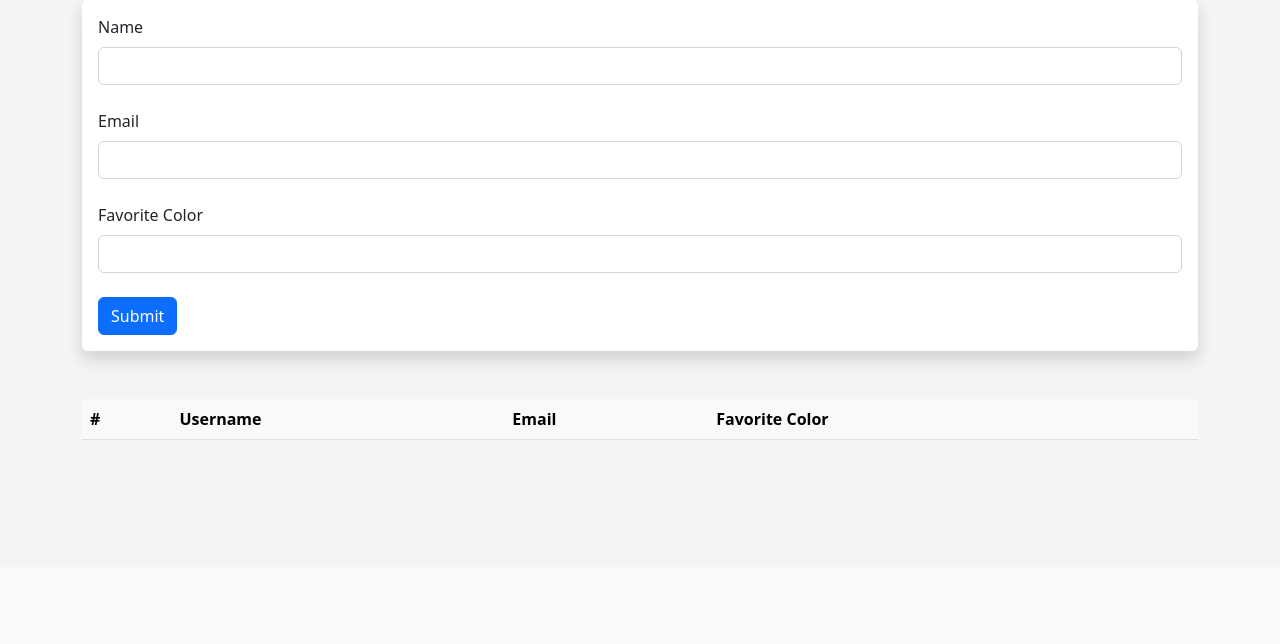
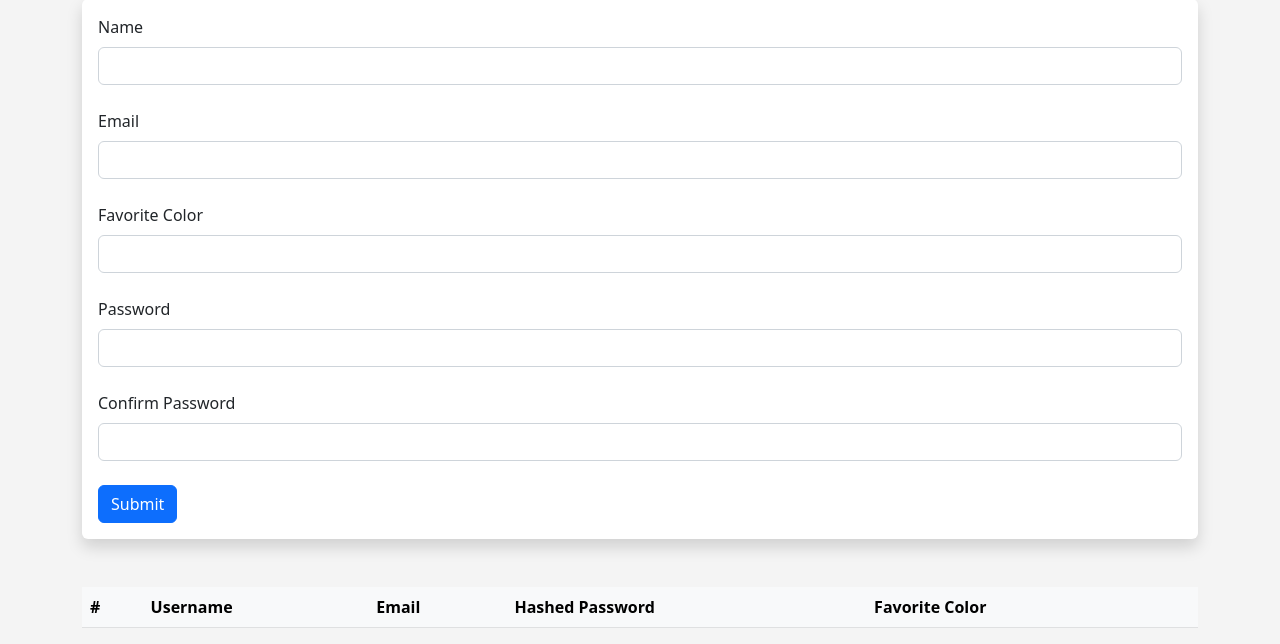
Before and after one commit to Kirasumairu/flask-project, a Flask app: page /users/add in a window 1280 px wide. Shown: the part 233-877 px from the top of the page. Before the commit the page ends 673 px from the top, so only its background shows below. Run offline with Flask 2, Linux system fonts and the light colour scheme; lists and menus that the app fills with data are empty.

Commit message:
Implementing hash on users (using model password property)

```diff
--- a/web/main.py
+++ b/web/main.py
@@ -1,7 +1,7 @@
 from flask import Flask, render_template, flash, request
 from flask_wtf import FlaskForm
-from wtforms import StringField, SubmitField
-from wtforms.validators import DataRequired
+from wtforms import StringField, SubmitField, PasswordField
+from wtforms.validators import DataRequired, EqualTo, Length
 from datetime import datetime
 from werkzeug.security import generate_password_hash, check_password_hash
 
@@ -57,6 +57,8 @@ class NameForm(FlaskForm):
 class UserForm(FlaskForm):
   name = StringField('Name', validators=[DataRequired()])
   email = StringField('Email', validators=[DataRequired()])
+  password = PasswordField('Password', validators=[DataRequired(), EqualTo('confirm_password', message='Passwords Must Match!')])
+  confirm_password = PasswordField('Confirm Password', validators=[DataRequired()])
   favorite_color = StringField('Favorite Color')
   submit = SubmitField()
 
@@ -79,6 +81,7 @@ def update(id):
   if request.method == 'POST':
     user_to_update.name = request.form['name']
     user_to_update.email = request.form['email']
+    user_to_update.password = request.form['password']
     user_to_update.favorite_color = request.form['favorite_color']
     try:
       db.session.commit()
@@ -125,13 +128,15 @@ def add_user():
       user = Users(
         name=form.name.data,
         email=form.email.data,
-        favorite_color=form.favorite_color.data
+        favorite_color=form.favorite_color.data,
+        password=form.password.data
       )
       db.session.add(user)
       db.session.commit()
     name = form.name.data
     form.name.data = ''
     form.email.data = ''
+    form.password.data = ''
     form.favorite_color.data = ''
     flash('User Added Successfully!')
   our_users = Users.query.order_by(Users.date_added)
--- a/web/templates/add_user.html
+++ b/web/templates/add_user.html
@@ -28,6 +28,12 @@
       {{ form.favorite_color.label(class='form-label') }}
       {{ form.favorite_color(class='form-control') }}
       </br>
+      {{ form.password.label(class='form-label') }}
+      {{ form.password(class='form-control') }}
+      </br>
+      {{ form.confirm_password.label(class='form-label') }}
+      {{ form.confirm_password(class='form-control') }}
+      </br>
       {{ form.submit(class='btn btn-primary') }}
     </form>
   </div>
--- a/web/templates/update.html
+++ b/web/templates/update.html
@@ -28,6 +28,12 @@
       {{ form.favorite_color.label(class='form-label') }}
       {{ form.favorite_color(class='form-control', value=user_to_update.favorite_color) }}
       </br>
+      {{ form.password.label(class='form-label') }}
+      {{ form.password(class='form-control') }}
+      </br>
+      {{ form.confirm_password.label(class='form-label') }}
+      {{ form.confirm_password(class='form-control') }}
+      </br>
       {{ form.submit(class='btn btn-primary') }}
       <a class="btn btn-danger" href="{{ url_for('delete', id=user_to_update.id)}}" role="button">Delete</a>
     </form>
--- a/web/templates/user_list.html
+++ b/web/templates/user_list.html
@@ -4,6 +4,7 @@
       <th scope="col">#</th>
       <th scope="col">Username</th>
       <th scope="col">Email</th>
+      <th scope="col">Hashed Password</th>
       <th scope="col">Favorite Color</th>
       <th scope="col"></th>
     </tr>
@@ -14,6 +15,7 @@
         <th scope="row"><a href="{{ url_for('update', id=our_user.id) }}">{{ our_user.id }}</a></th>
         <td>{{ our_user.name }}</td>
         <td>{{ our_user.email }}</td>
+        <td>{{ our_user.password_hash }}</td>
         <td>{{ our_user.favorite_color }}</td>
         <td>
           <a class="btn btn-outline-danger" href="{{ url_for('delete', id=our_user.id)}}" role="button">
```
Also changed, not shown: web/migrations/versions/666597a2c0c2_added_password_field.py (added, +28 -0 lines).
